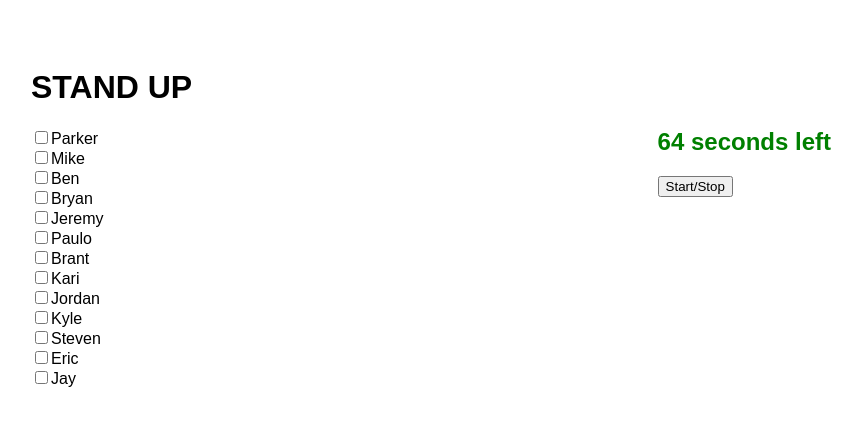
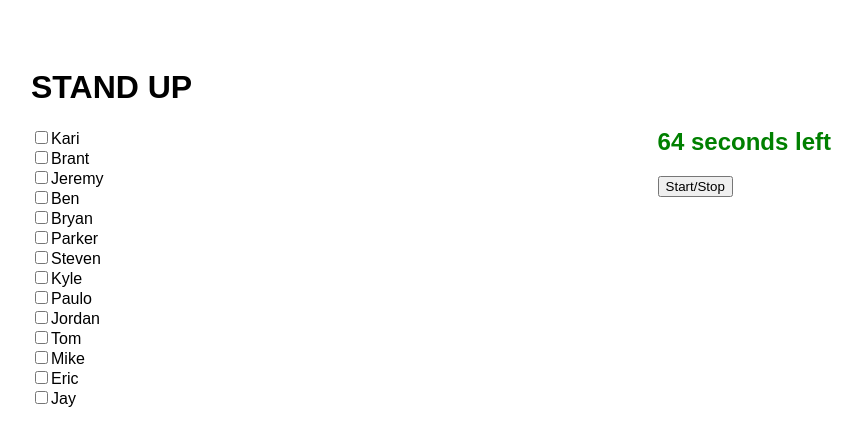
Before and after one commit to kel89/standup-timer, a React (Create React App) app: page / in a window 1280 px wide. Shown: the top 446 px of the page, without its empty margins (209-1071 px from the left). Built offline with nearby package versions, Linux system fonts and the light colour scheme.

Commit message:
added me to team list

```diff
--- a/src/App.js
+++ b/src/App.js
@@ -34,7 +34,8 @@ const teamMembers = shuffle([
   "Jeremy",
   "Parker",
   "Brant",
-  "Kyle"
+  "Kyle",
+  "Tom"
 ]);
 
 const TOTAL_SECONDS = 64;
```
